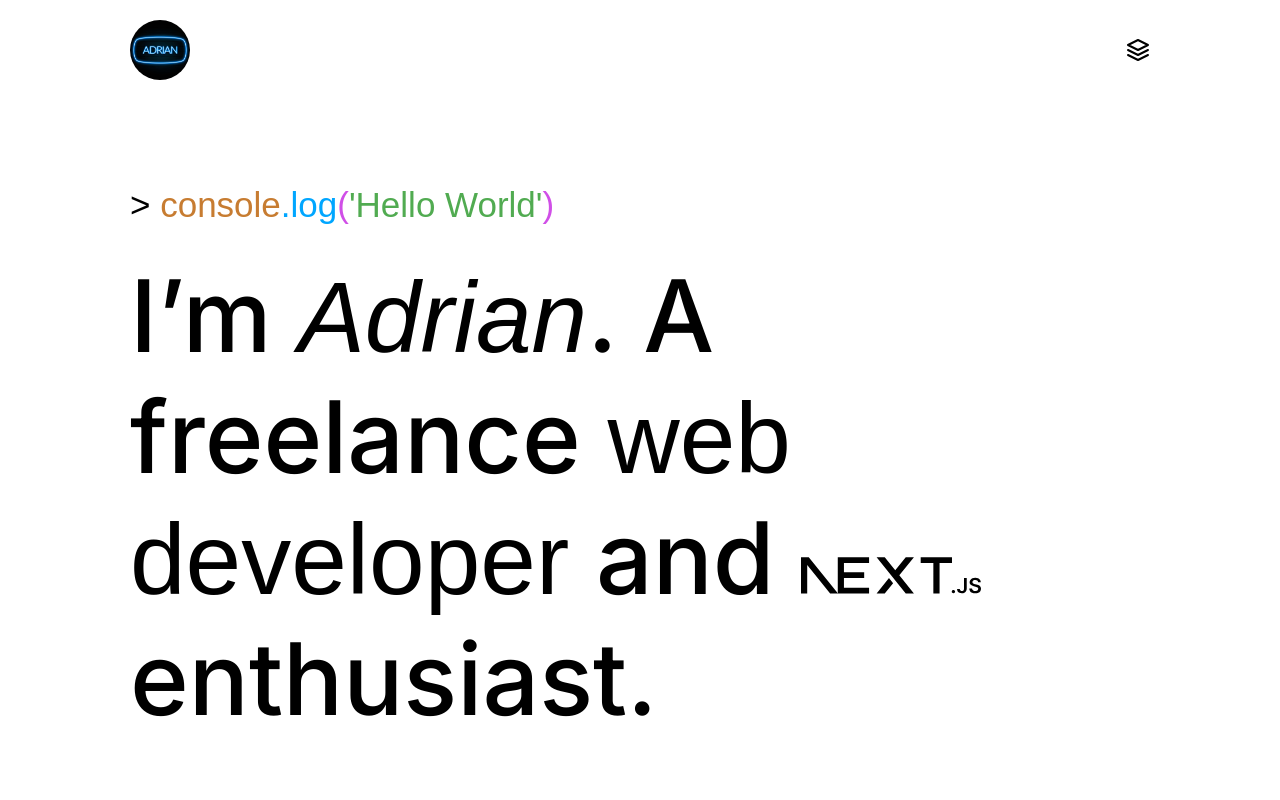
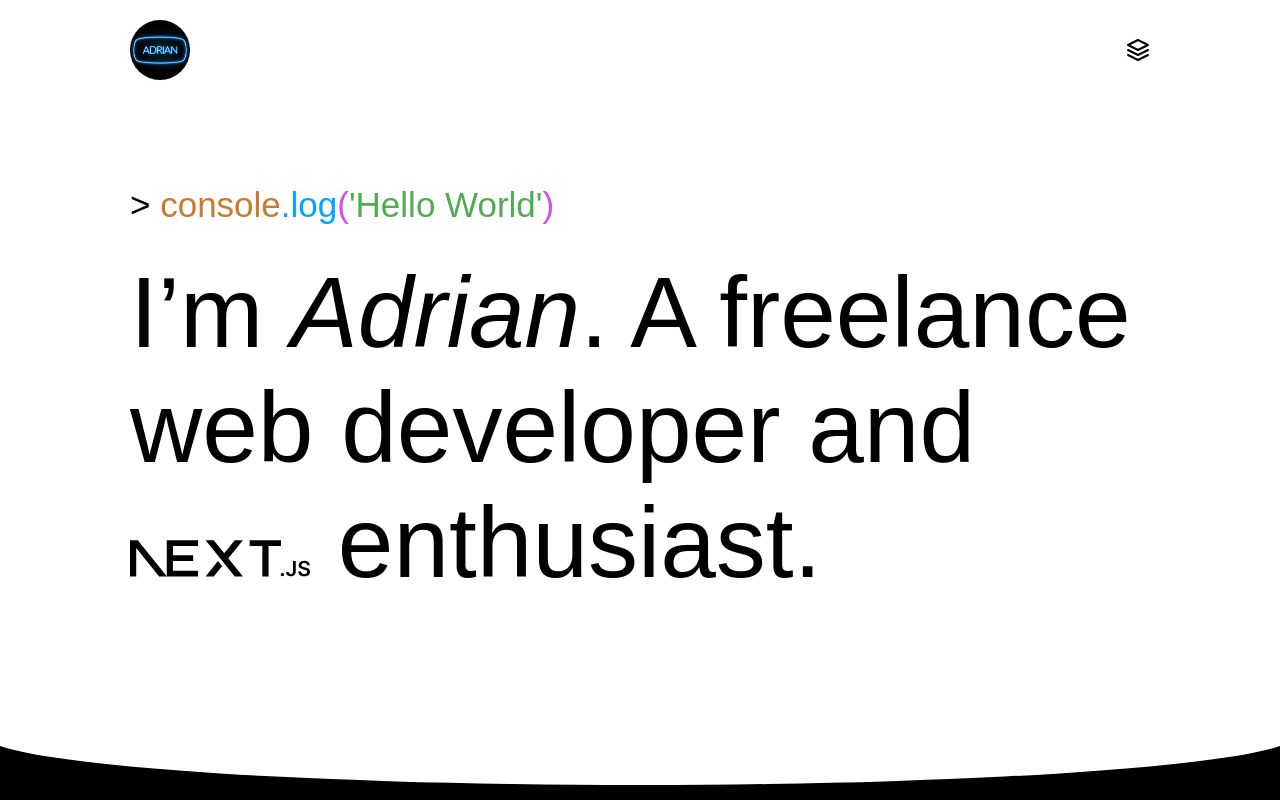
Before and after one commit to Adriantobi/dev_portfolio_v2, a Next.js app: page / in a window 1280 px wide. Shown: the top 800 px of the page. Built offline with nearby package versions, Linux system fonts and the light colour scheme; a web font is replaced by a local one.

Commit message:
Circular STD Fix 2??

```diff
--- a/app/layout.js
+++ b/app/layout.js
@@ -11,7 +11,8 @@ export const metadata = {
 export default function RootLayout({ children }) {
   return (
     <html lang="en">
-      <body className={inter.className}>{children}</body>
+      <body>{children}</body>
+      {/* className={inter.className} */}
     </html>
   )
 }
```
